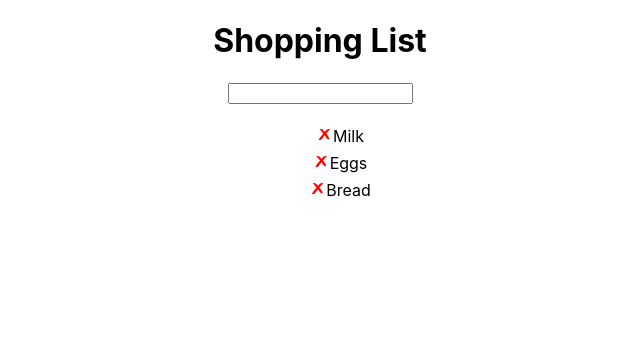
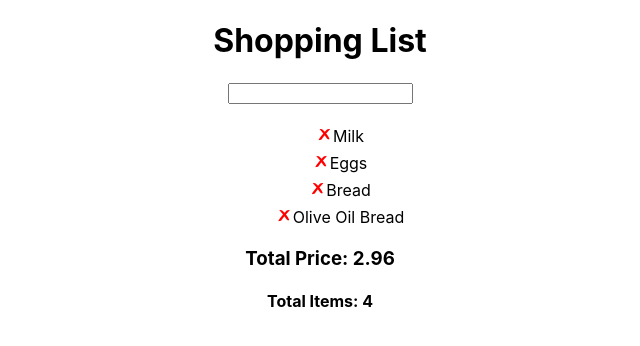
Before and after one commit to codehvila/Shopping-List, a React (Create React App) app: page / in a window 1280 px wide. Shown: the top 346 px of the page, without its empty margins (320-960 px from the left). Built offline with nearby package versions, Linux system fonts and the light colour scheme.

Commit message:
Display Computed Data Using Recoil Selectors

```diff
--- a/src/App.js
+++ b/src/App.js
@@ -1,13 +1,37 @@
 import "./App.css";
-import { atom, useRecoilState } from "recoil";
+import { atom, selector, useRecoilState, useRecoilValue } from "recoil";
+
+const priceList = {
+  Milk: 0.76,
+  Eggs: 1.25,
+  Bread: 0.45,
+  "Olive Oil Bread": 0.5,
+};
 
 const shoppingList = atom({
   key: "shoppingList",
-  default: ["Milk", "Eggs", "Bread"],
+  default: ["Milk", "Eggs", "Bread", "Olive Oil Bread"],
+});
+
+const amount = selector({
+  key: "amount",
+  get: ({ get }) => {
+    return {
+      totalPrice: get(shoppingList)
+        .map((food) => {
+          return priceList[food] || 0;
+        })
+        .reduce((current, sum) => {
+          return sum + current;
+        }, 0),
+      totalItems: get(shoppingList).length,
+    };
+  },
 });
 
 function App() {
   const [myShoppingList, setMyShoppingList] = useRecoilState(shoppingList);
+  const total = useRecoilValue(amount);
 
   const removeItem = (item) => () => {
     const itemIndex = myShoppingList.findIndex((element) => element === item);
@@ -39,6 +63,8 @@ function App() {
           </li>
         ))}
       </ul>
+      <h3>Total Price: {total.totalPrice}</h3>
+      <h4>Total Items: {total.totalItems}</h4>
     </div>
   );
 }
```
